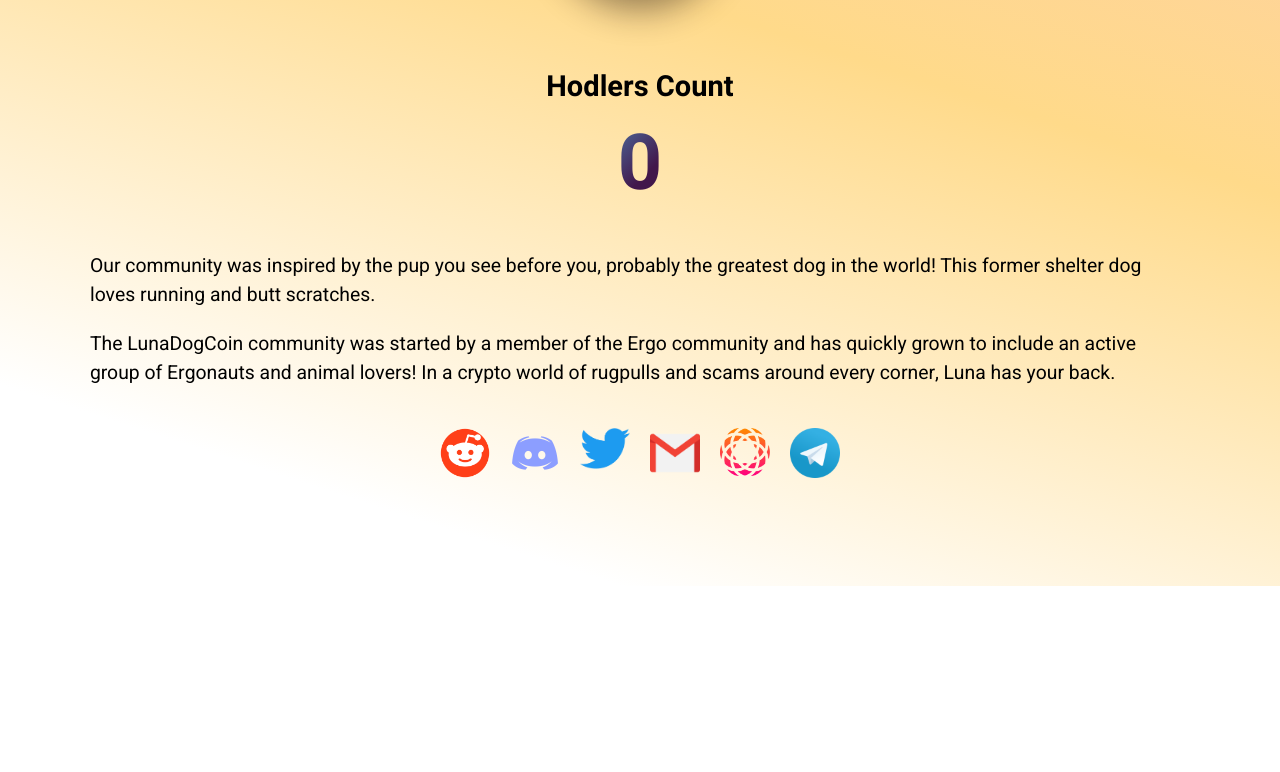
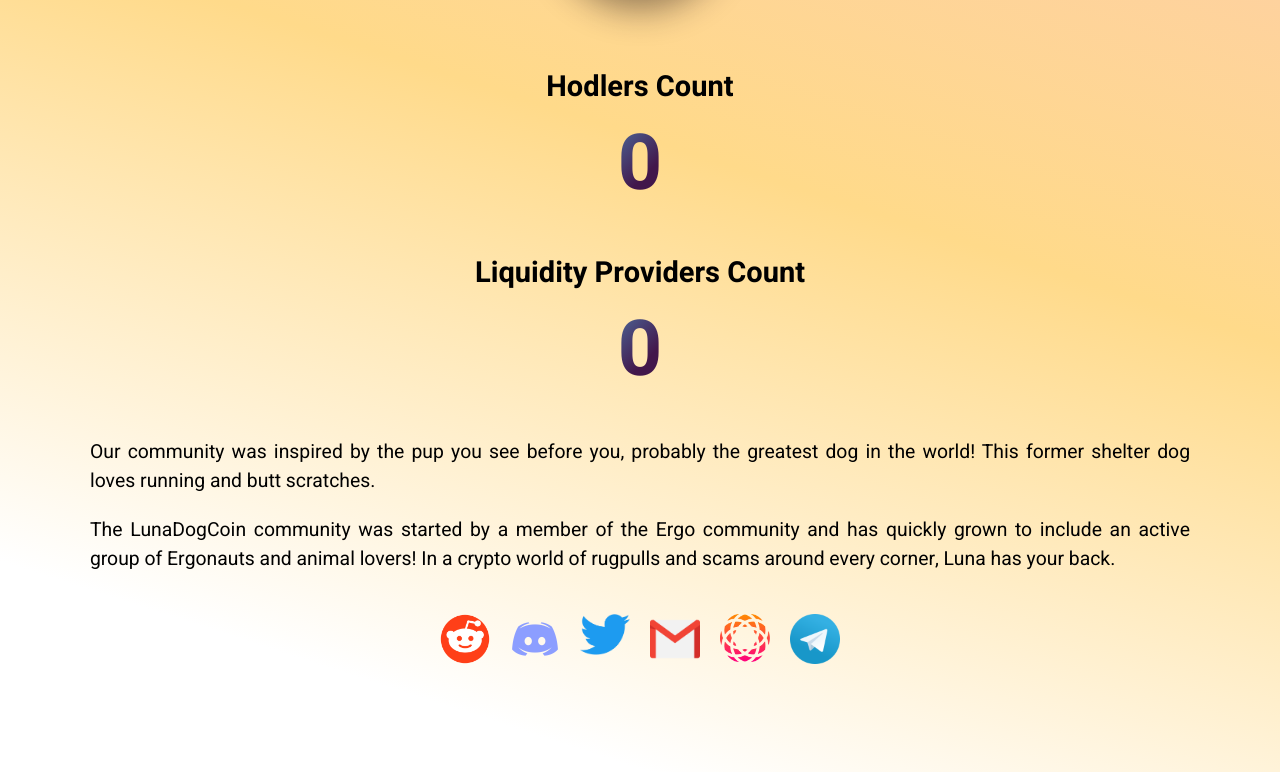
Before and after one commit to Luna-Dog-Coin/lunadogcoin, a React (Create React App) app: page / in a window 1280 px wide. Shown: the part 3028-3800 px from the top of the page. Before the commit the page ends 3614 px from the top, so only its background shows below. Built offline with nearby package versions, Linux system fonts and the light colour scheme; no server answers.

Commit message:
ADD: lp count to community part

```diff
--- a/src/components/Community/index.js
+++ b/src/components/Community/index.js
@@ -1,17 +1,23 @@
 import React, { useEffect, useState } from "react";
 import axios from 'axios';
 import "./index.scss";
-import { lunaBlockchainInfoUrl } from "../../data/data.js";
+import { lunaBlockchainInfoUrl, lunaLpInfoUrl } from "../../data/data.js";
 
 export default function Community() {
 
   const [hodlers, setHodlers] = useState(0);
+  const [lpProviders, setLpProviders] = useState(0);
 
   useEffect(() => {
     axios.get(lunaBlockchainInfoUrl)
       .then(data => data.data)
       .then(data => {
         setHodlers(data.total)
+      })
+    axios.get(lunaLpInfoUrl)
+      .then(data => data.data)
+      .then(data => {
+        setLpProviders(data.total)
       })
   }, [])
 
@@ -24,9 +30,13 @@ export default function Community() {
         backgroundPosition: "center",
       }}>
       </div>
-      <div className="hodlers-count">
+      <div className="count">
         <h2>Hodlers Count</h2>
         <h1>{ hodlers }</h1>
+      </div>
+      <div className="count">
+        <h2>Liquidity Providers Count</h2>
+        <h1>{ lpProviders }</h1>
       </div>
       <div className="luna-text">
         <p>
--- a/src/components/Community/index.scss
+++ b/src/components/Community/index.scss
@@ -21,6 +21,7 @@
     p {
       margin-bottom: 20px;
       line-height: 1.5em;
+      text-align: justify;
     }
     .luna-pict {
       width: 200px;
@@ -34,7 +35,7 @@
       border: 10px solid $black;
       margin-bottom: 50px;
     }
-    .hodlers-count {
+    .count {
       display: flex;
       flex-direction: column;
       align-items: center;
--- a/src/data/data.js
+++ b/src/data/data.js
@@ -47,5 +47,6 @@ module.exports = {
       status: "no"
     }
   ],
-  lunaBlockchainInfoUrl: "https://api.ergoplatform.com/api/v1/boxes/unspent/byTokenId/5a34d53ca483924b9a6aa0c771f11888881b516a8d1a9cdc535d063fe26d065e"
+  lunaBlockchainInfoUrl: "https://api.ergoplatform.com/api/v1/boxes/unspent/byTokenId/5a34d53ca483924b9a6aa0c771f11888881b516a8d1a9cdc535d063fe26d065e",
+  lunaLpInfoUrl: "https://api.ergoplatform.com/api/v1/boxes/unspent/byTokenId/9db3450951c37a5875ed493f19bfe03364fa4846cde63b1fee05dfaf59c837b1"
 }
```
